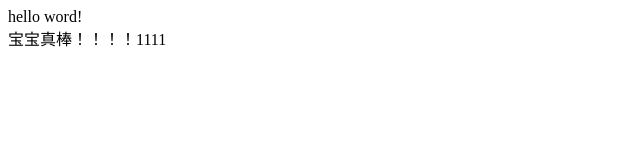
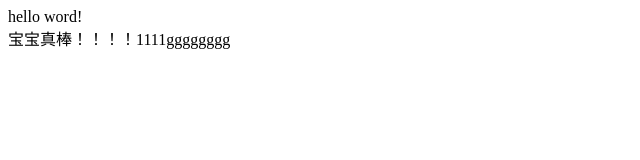
Before and after one commit to zmxue/reactTest1, a React app: page build/index.html in a window 1280 px wide. Shown: the full height of the page, 0-640 px from the left. Built offline with nearby package versions, Linux system fonts and the light colour scheme.

Commit message:
test git

```diff
--- a/build/index.html
+++ b/build/index.html
@@ -7,6 +7,6 @@
 <body>
     <div id="wrapContainer"></div>
     <script src="./index.js"></script>
-    宝宝真棒！！！！1111
+    宝宝真棒！！！！1111gggggggg
 </body>
 </html>
```
